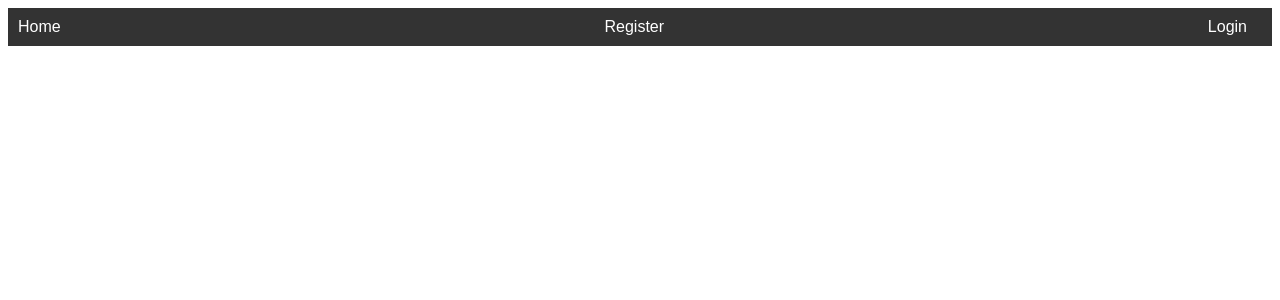
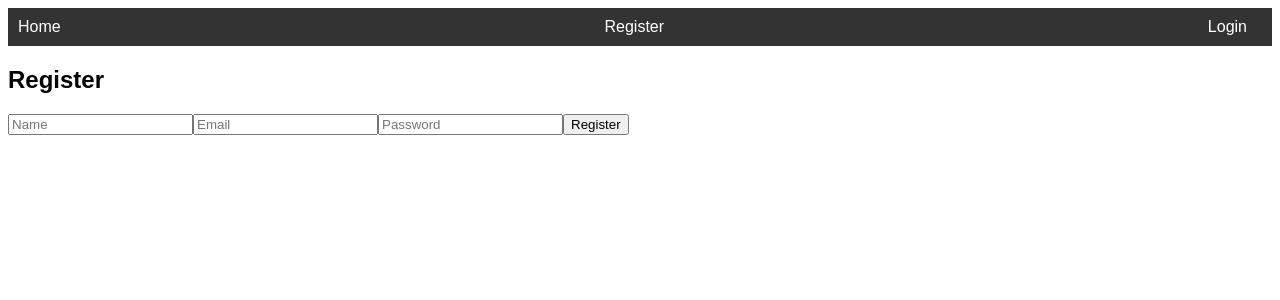
Before and after one commit to Kavindu97007/Todo-frontend, a React (Create React App) app: page /register in a window 1280 px wide. Before the commit this address had no page. Shown: the top 300 px of the page. Built offline with nearby package versions, Linux system fonts and the light colour scheme.

Commit message:
add Register function

```diff
--- a/src/App.js
+++ b/src/App.js
@@ -2,7 +2,7 @@ import React from 'react';
 import { BrowserRouter as Router, Routes, Route } from 'react-router-dom';
 import Navbar from './components/Navbar';
 // import HomePage from './pages/HomePage';
-// import RegisterPage from './pages/RegisterPage';
+ import Register from './components/Register';
 // import LoginPage from './pages/LoginPage';
 // import UserTasksPage from './pages/UserTasksPage';
 
@@ -11,10 +11,10 @@ const App = () => {
     <Router>
       <Navbar />
       <Routes>
-        {/* <Route path="/" element={<HomePage />} />
-        <Route path="/register" element={<RegisterPage />} />
-        <Route path="/login" element={<LoginPage />} />
-        <Route path="/tasks" element={<UserTasksPage />} /> */}
+        {/* <Route path="/" element={<HomePage />} /> */}
+        <Route path="/register" element={<Register />} />
+        {/* <Route path="/login" element={<LoginPage />} /> */}
+        {/* <Route path="/tasks" element={<UserTasksPage />} /> */}
       </Routes>
     </Router>
   );
--- a/src/components/Register.js
+++ b/src/components/Register.js
@@ -0,0 +1,32 @@
+import React, { useState } from 'react';
+import { useNavigate } from 'react-router-dom';
+import { registerUser } from '../services/api';
+
+const Register = () => {
+  const [name, setName] = useState('');
+  const [email, setEmail] = useState('');
+  const [password, setPassword] = useState('');
+  const navigate = useNavigate();
+
+  const handleRegister = async (e) => {
+    e.preventDefault();
+    try {
+      await registerUser({ name, email, password });
+      navigate('/login');
+    } catch (error) {
+      console.error('Registration failed:', error);
+    }
+  };
+
+  return (
+    <form onSubmit={handleRegister} className="form">
+      <h2>Register</h2>
+      <input type="text" placeholder="Name" value={name} onChange={(e) => setName(e.target.value)} required />
+      <input type="email" placeholder="Email" value={email} onChange={(e) => setEmail(e.target.value)} required />
+      <input type="password" placeholder="Password" value={password} onChange={(e) => setPassword(e.target.value)} required />
+      <button type="submit">Register</button>
+    </form>
+  );
+};
+
+export default Register;
```
